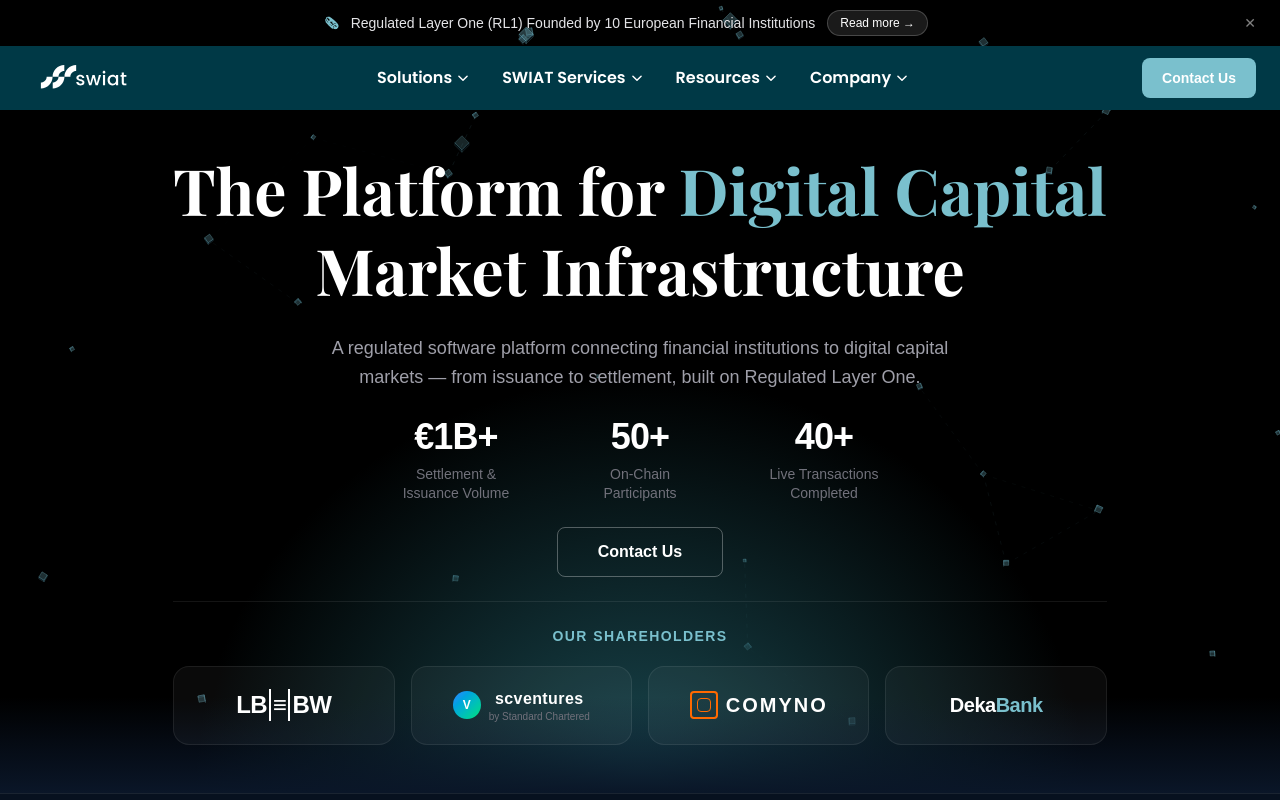
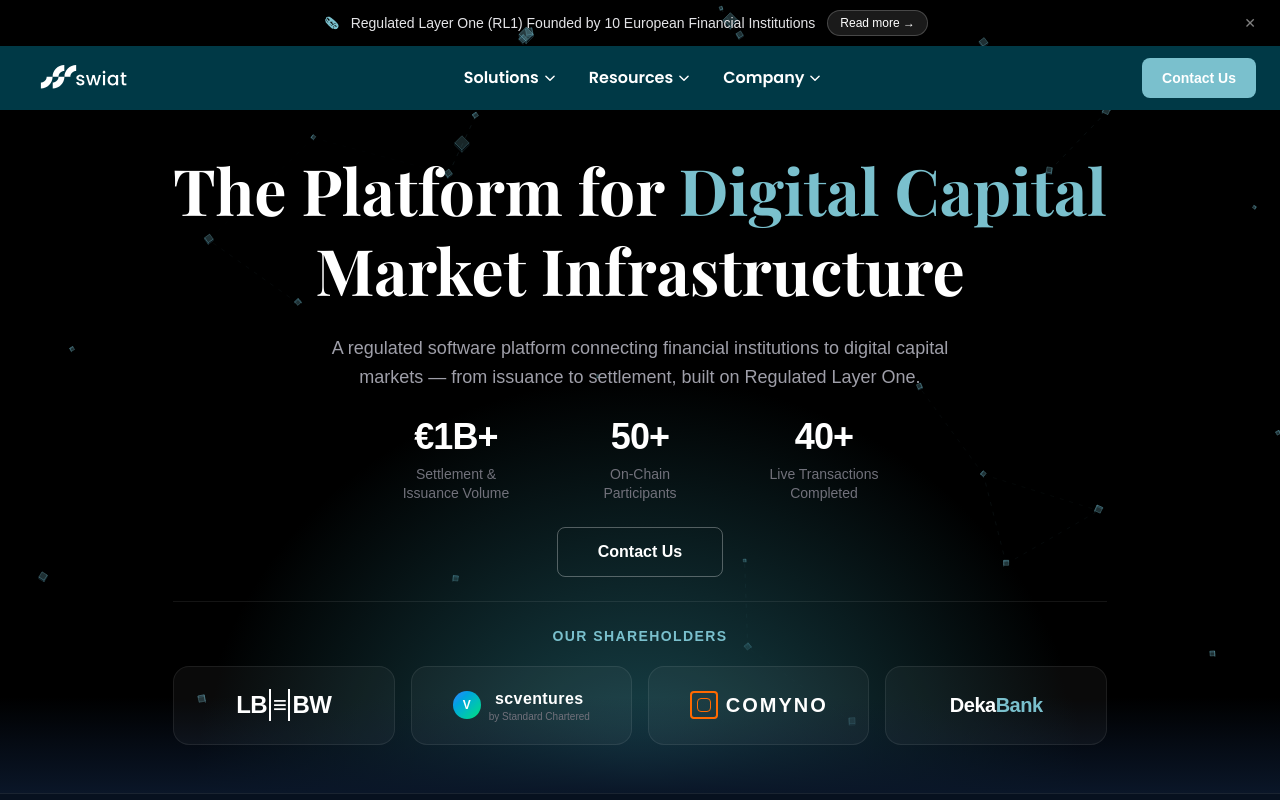
Before and after one commit to hxiao-z/swiat-landing-page, a Next.js app: page / in a window 1280 px wide. Shown: the top 800 px of the page. Built offline with nearby package versions, Linux system fonts and the light colour scheme.

Commit message:
Restructure navbar: single Solutions menu with 3 columns; remove Trade Guardian page and RL1 link
Co-Authored-By: Claude Sonnet 4.6 <noreply@anthropic.com>

```diff
--- a/app/components/Navbar.tsx
+++ b/app/components/Navbar.tsx
@@ -185,63 +185,26 @@ const navItems: NavItem[] = [
     label: "Solutions",
     href: "#solutions",
     mega: {
-      width: "w-[540px]",
+      width: "w-[720px]",
       columns: [
         {
-          heading: "Digital Asset Solutions",
+          heading: "Financial Applications",
           items: [
-            { icon: icons.tokenization, label: "Tokenisation & Settlement Software", href: "/solutions/tokenization" },
             { icon: icons.registry, label: "Registry Services", href: "/solutions/registry-services" },
+            { icon: icons.collateral, label: "Collateral ConneX (CCX)", href: "/solutions/collateral-management" },
           ],
         },
         {
-          heading: "Digital Collateral Solutions",
+          heading: "Run Your Own Application",
           items: [
-            { icon: icons.collateral, label: 'Collateral ConneX ("CCX")', href: "/solutions/collateral-management" },
+            { icon: icons.tokenization, label: "Tokenisation & Settlement", href: "/solutions/tokenization" },
+            { icon: icons.access, label: "Access & Connectivity", href: "/solutions/swiat-access" },
           ],
         },
-      ],
-    },
-  },
-
-  // 2 ── SWIAT Services
-  {
-    label: "SWIAT Services",
-    href: "#swiat-services",
-    simple: {
-      width: "w-[340px]",
-      columns: [
         {
-          sections: [
-            {
-              heading: "SWIAT Services",
-              items: [
-                {
-                  icon: icons.access,
-                  label: "Access & Connectivity",
-                  href: "/solutions/swiat-access",
-                  description: "Connect your institution to the SWIAT network.",
-                },
-                {
-                  icon: icons.network,
-                  label: "RL1 Network Operator",
-                  href: "https://rl1.network/",
-                  description: "The regulated layer 1 blockchain network powering SWIAT.",
-                },
-                {
-                  icon: icons.baas,
-                  label: "Trade Guardian Compliance Solution",
-                  href: "/services/trade-guardian",
-                  description: "Compliance and trade monitoring on regulated infrastructure.",
-                },
-                {
-                  icon: icons.whitepaper,
-                  label: "Prof. Services & Advisory",
-                  href: "/services/advisory",
-                  description: "Hands-on support for integration, architecture, and go-live.",
-                },
-              ],
-            },
+          heading: "Professional Services",
+          items: [
+            { icon: icons.whitepaper, label: "Advisory & Integration", href: "/services/advisory" },
           ],
         },
       ],
--- a/app/services/trade-guardian/page.tsx
+++ /dev/null
@@ -1,24 +0,0 @@
-import AnnouncementBar from "../../components/AnnouncementBar";
-import Navbar from "../../components/Navbar";
-import Footer from "../../components/Footer";
-import TradeGuardianPage from "../../components/TradeGuardianPage";
-
-export const metadata = {
-  title: "Trade Guardian Compliance Solution — SWIAT",
-  description: "Automated pre-trade compliance screening and real-time monitoring built into the SWIAT network.",
-};
-
-export default function TradeGuardianRoute() {
-  return (
-    <div className="min-h-screen bg-[#050e1d] text-white flex flex-col">
-      <div className="sticky top-0 z-50">
-        <AnnouncementBar />
-        <Navbar />
-      </div>
-      <main className="flex-1">
-        <TradeGuardianPage />
-      </main>
-      <Footer />
-    </div>
-  );
-}
```
